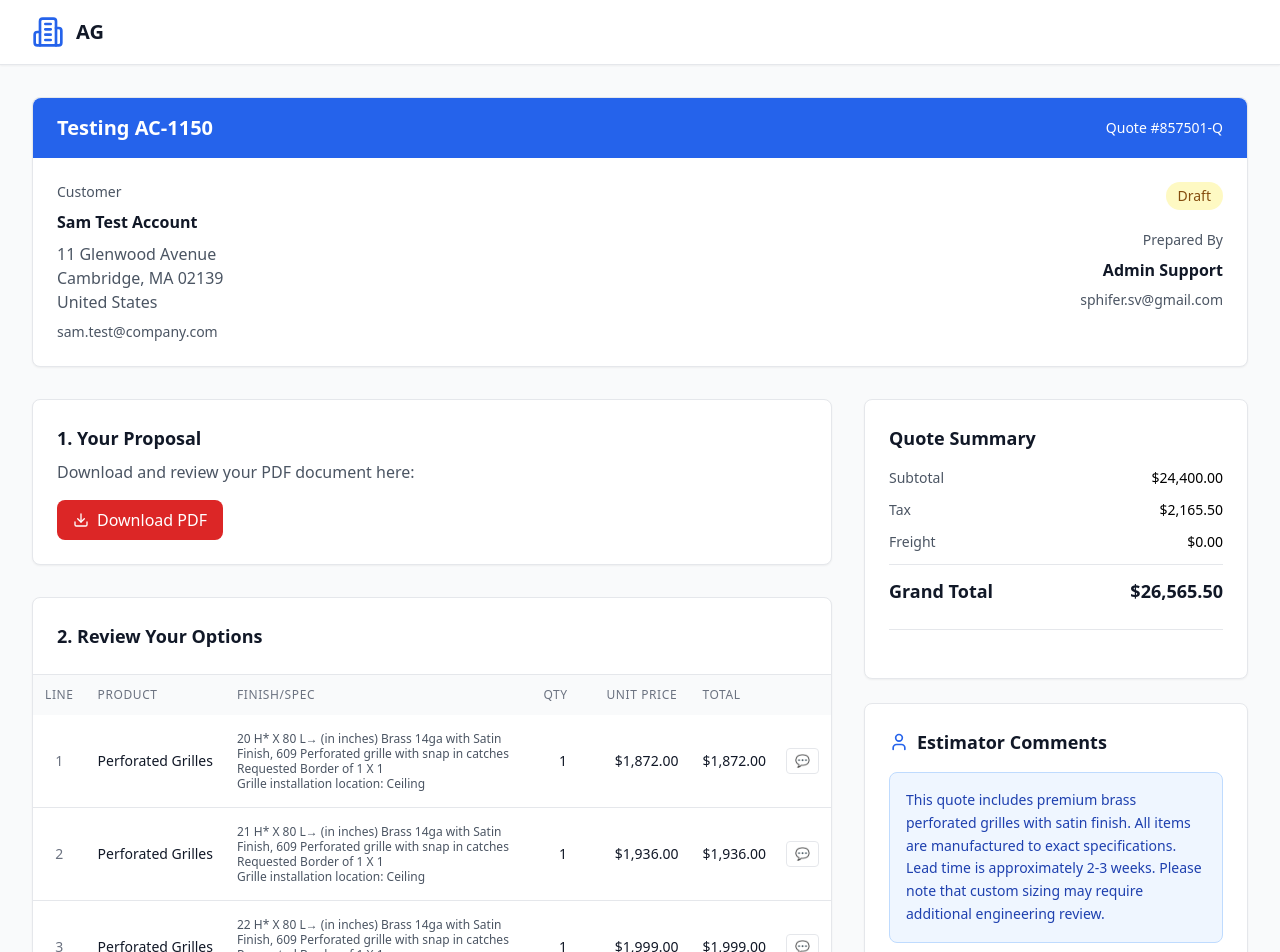
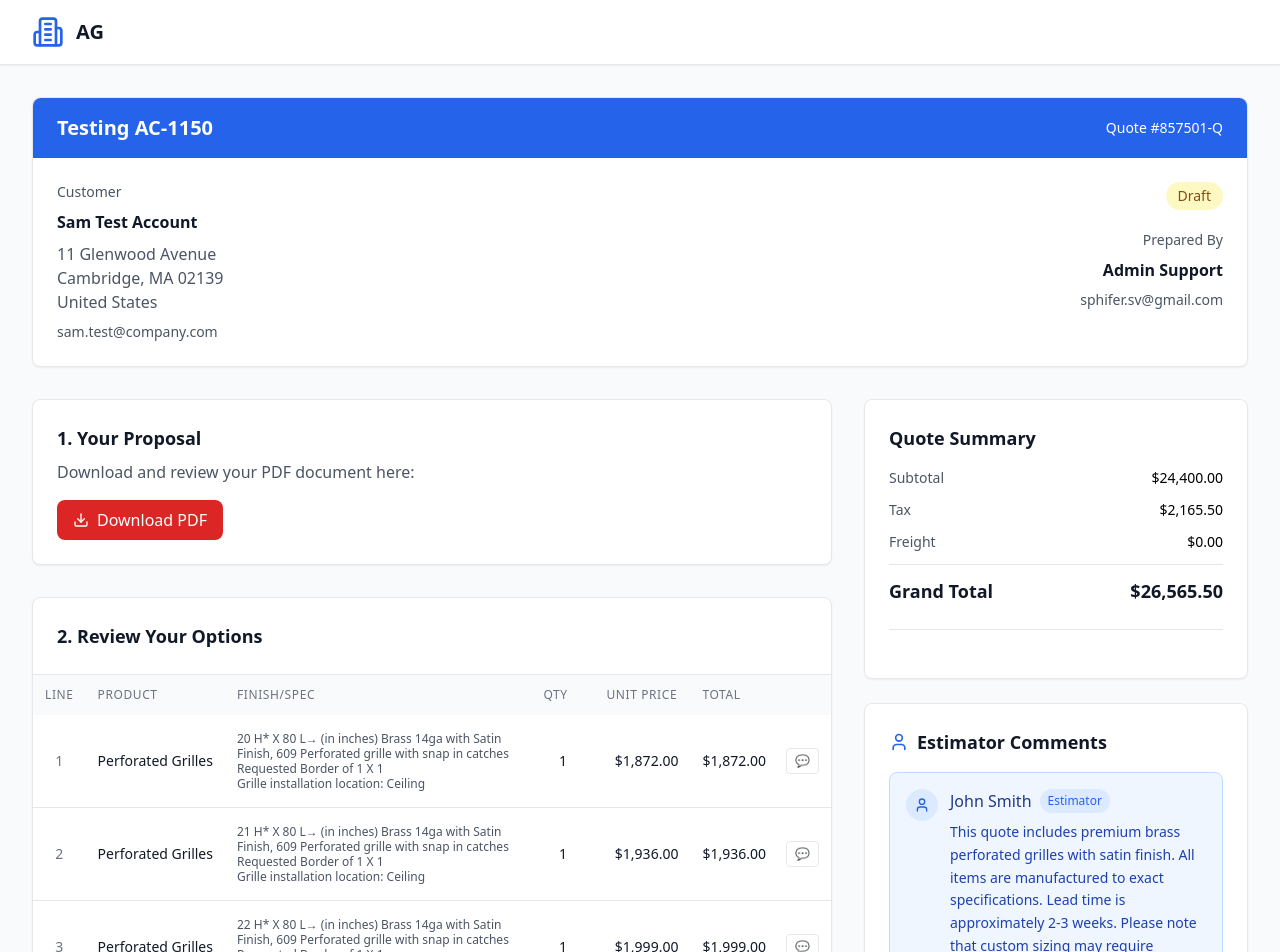
Before and after one commit to samphif/Archgrille-BoltQuotePreview, a React (Vite) app: page / in a window 1280 px wide. Shown: the top 952 px of the page. Built offline with nearby package versions, Linux system fonts and the light colour scheme.

Commit message:
Enhance estimator comments section with user details and styling
- Added user avatar and name display for the estimator in the comments section
- Improved layout with flexbox for better visual presentation

```diff
--- a/src/App.tsx
+++ b/src/App.tsx
@@ -472,9 +472,22 @@ function App() {
               </div>
 
               <div className="bg-blue-50 border border-blue-200 rounded-lg p-4">
-                <p className="text-sm text-blue-800 leading-relaxed">
-                  {quoteData.estimator.comments}
-                </p>
+                <div className="flex items-start space-x-3">
+                  <div className="flex-shrink-0">
+                    <div className="h-8 w-8 bg-blue-100 rounded-full flex items-center justify-center">
+                      <User className="h-4 w-4 text-blue-600" />
+                    </div>
+                  </div>
+                  <div className="flex-1">
+                    <div className="flex items-center space-x-2 mb-2">
+                      <span className="font-medium text-blue-900">{quoteData.estimator.name}</span>
+                      <span className="text-xs text-blue-600 bg-blue-100 px-2 py-1 rounded-full">Estimator</span>
+                    </div>
+                    <p className="text-sm text-blue-800 leading-relaxed">
+                      {quoteData.estimator.comments}
+                    </p>
+                  </div>
+                </div>
               </div>
             </div>
 
```
